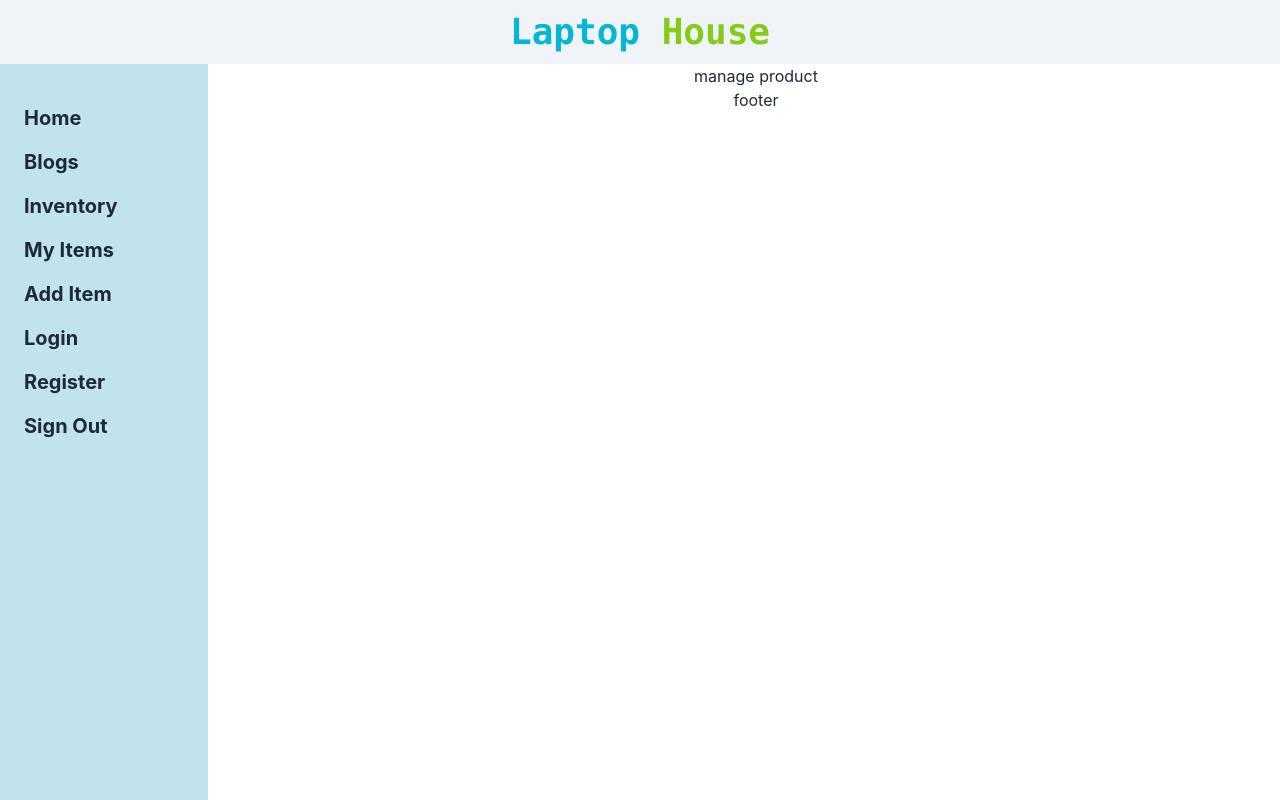
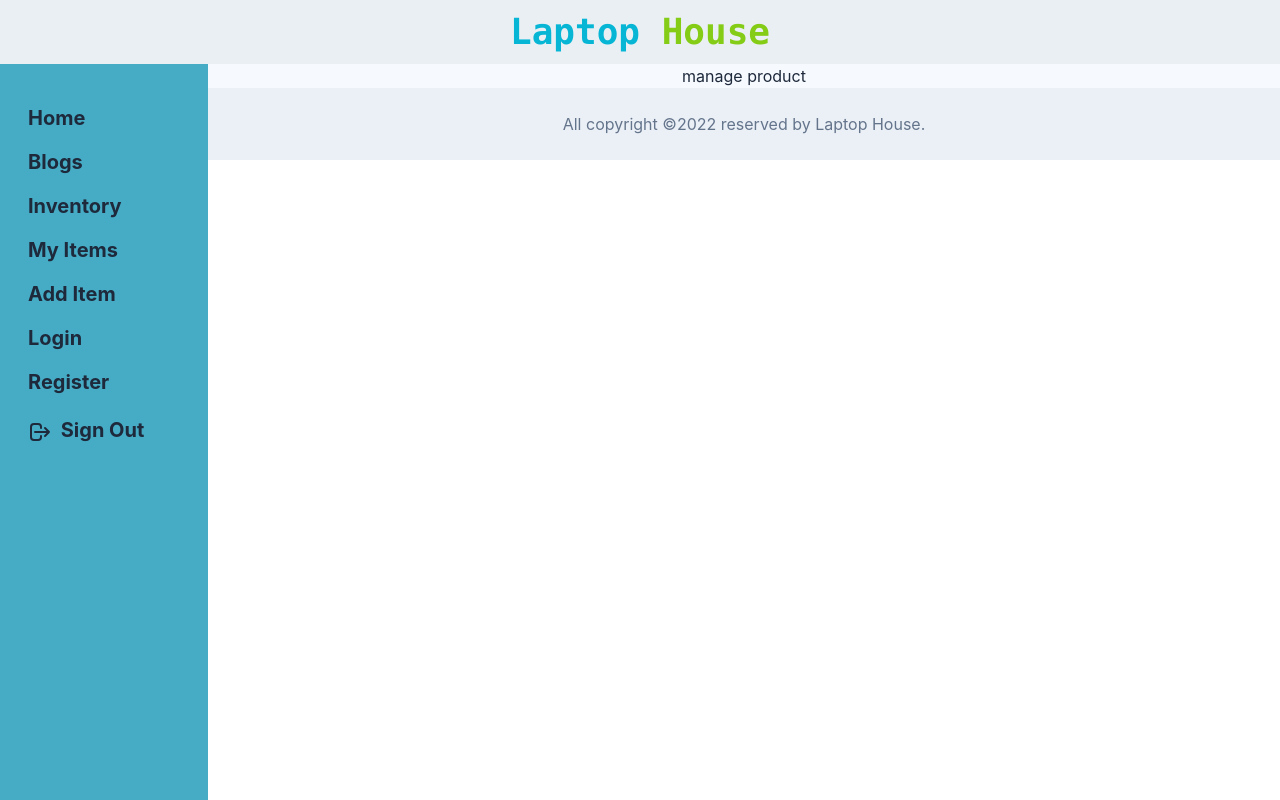
Before and after one commit to aduyti/inventory-client, a React (Create React App) app: page /inventory/1 in a window 1280 px wide. Built offline with nearby package versions, Linux system fonts and the light colour scheme.

Commit message:
banner & home data load

```diff
--- a/package.json
+++ b/package.json
@@ -3,6 +3,7 @@
   "version": "0.1.0",
   "private": true,
   "dependencies": {
+    "@headlessui/react": "^1.6.1",
     "@heroicons/react": "^1.0.6",
     "@testing-library/jest-dom": "^5.16.4",
     "@testing-library/react": "^13.1.1",
--- a/src/App.js
+++ b/src/App.js
@@ -17,13 +17,13 @@ import { useState } from 'react';
 function App() {
   const [isOpen, setIsOpen] = useState(false);
   return (
-    <div className="App text-slate-800 ">
+    <div className="App text-slate-800 relative">
       <Header menuState={[isOpen, setIsOpen]} />
-      <div className="grid grid-cols-[1px_1fr] md:grid-cols-[224px_1fr] md:gap-2">
+      <div className="grid grid-cols-[1px_1fr] md:grid-cols-[208px_1fr] ">
         <div className="relative">
           <NavSideBar menuState={[isOpen, setIsOpen]} />
         </div>
-        <div className="">
+        <div className="bg-blue-100/25 mt-16">
           <Routes>
             <Route path="/" element={<Home />} />
             <Route path="/blogs" element={<Blogs />} />
--- a/src/Components/Banner/Banner.js
+++ b/src/Components/Banner/Banner.js
@@ -2,8 +2,8 @@ import React from 'react';
 
 const Banner = () => {
     return (
-        <div>
-
+        <div className="w-full mb-5">
+            <img className="w-full" src="https://i.ibb.co/gvNs5Gx/banner.png" alt="banner" />
         </div>
     );
 };
--- a/src/Components/ChartSection/ChartSection.js
+++ b/src/Components/ChartSection/ChartSection.js
@@ -3,7 +3,7 @@ import React from 'react';
 const ChartSection = () => {
     return (
         <div>
-
+            ChartSection
         </div>
     );
 };
--- a/src/Components/ContactSection/ContactSection.js
+++ b/src/Components/ContactSection/ContactSection.js
@@ -3,7 +3,7 @@ import React from 'react';
 const ContactSection = () => {
     return (
         <div>
-
+            ContactSection
         </div>
     );
 };
--- a/src/Components/CustomNavLink/CustomNavLink.js
+++ b/src/Components/CustomNavLink/CustomNavLink.js
@@ -8,9 +8,9 @@ const CustomNavLink = ({ children, to }) => {
         end: true
     });
     return (
-        <li className={`${match ? " text-lime-600" : ""}
-        mx-3 px-auto py-2 rounded-lg hover:bg-slate-400/25 hover:text-cyan-600`}>
-            <Link className="pl-3" to={to}>{children}</Link>
+        <li className={`${match ? " text-lime-400" : ""}
+        mx-3 px-auto py-2 rounded-lg hover:bg-slate-400/25 hover:text-cyan-400`}>
+            <Link className="pl-4 block" to={to}>{children}</Link>
         </li>
     );
 };
--- a/src/Components/Footer/Footer.js
+++ b/src/Components/Footer/Footer.js
@@ -2,8 +2,8 @@ import React from 'react';
 
 const Footer = () => {
     return (
-        <div>
-            footer
+        <div className="h-18 bg-slate-200/50 p-6 text-slate-500">
+            All copyright &copy;2022  reserved by Laptop House.
         </div>
     );
 };
--- a/src/Components/Header/Header.js
+++ b/src/Components/Header/Header.js
@@ -5,8 +5,9 @@ import { Link } from 'react-router-dom';
 const Header = ({ menuState }) => {
     const [isOpen, setIsOpen] = menuState;
     return (
-        <div className="h-16 bg-slate-200/50 relative p-3">
-            <div className="fixed top-4 left-4 border-2 rounded border-slate-400/75 hover:border-slate-400 hover:bg-slate-300 cursor-pointer md:hidden" onClick={() => setIsOpen(!isOpen)}>
+        <div className="fixed top-0 left-0 w-full">
+            <div className="h-16 bg-slate-200/70 relative p-3">
+                <div className="absolute top-4 left-4 border-2 rounded border-slate-400/75 hover:border-slate-400 hover:bg-slate-300 cursor-pointer md:hidden" onClick={() => setIsOpen(!isOpen)}>
                     {
                         isOpen ?
                             <XIcon className="h-8 w-8" />
@@ -15,6 +16,7 @@ const Header = ({ menuState }) => {
                 </div>
                 <Link className="font-mono font-extrabold text-4xl text-cyan-500" to="/">Laptop <span className="text-lime-500">House</span></Link>
             </div>
+        </div>
     );
 };
 
--- a/src/Components/NavSideBar/NavSideBar.js
+++ b/src/Components/NavSideBar/NavSideBar.js
@@ -1,12 +1,14 @@
 import React from 'react';
 import CustomNavLink from '../CustomNavLink/CustomNavLink';
+import { LogoutIcon } from '@heroicons/react/outline';
+
 
 const NavSideBar = ({ menuState }) => {
     const [isOpen] = menuState;
 
     return (
         <div className={`${isOpen ? "left-0" : "left-[-220px]"}
-        h-screen bg-cyan-600/25 fixed top-16 md:left-0 ease-in duration-300 w-52 py-8`}>
+        h-screen bg-cyan-600/75 fixed top-16 md:left-0 ease-in duration-300 md:duration-75 w-52 py-8`}>
             <ul className="text-left text-xl font-bold">
                 <CustomNavLink to="/">Home</CustomNavLink>
                 <CustomNavLink to="/blogs">Blogs</CustomNavLink>
@@ -15,10 +17,10 @@ const NavSideBar = ({ menuState }) => {
                 <CustomNavLink to="/inventory/add-new">Add Item</CustomNavLink>
                 <CustomNavLink to="/login">Login</CustomNavLink>
                 <CustomNavLink to="/register">Register</CustomNavLink>
-                <li className="block mx-3 px-auto py-2 rounded-lg hover:bg-slate-400/25 hover:text-cyan-600 cursor-pointer" onClick={() => {
+                <li className="block mx-3 px-auto py-2 rounded-lg hover:bg-slate-400/25 hover:text-cyan-400 cursor-pointer" onClick={() => {
                     console.log("out")
                 }}>
-                    <span className="pl-3" >Sign Out</span>
+                    <LogoutIcon className="pl-4 w-10 h-10 inline" /> <span className="pl-1" >Sign Out</span>
                 </li>
             </ul>
         </div>
--- a/src/Components/ProductsSection/ProductsSection.js
+++ b/src/Components/ProductsSection/ProductsSection.js
@@ -1,10 +1,19 @@
 import React from 'react';
+import use6Products from '../../Utilities/Hooks/use6Products';
+import ProductCard from '../ProductCard/ProductCard'
 
 const ProductsSection = () => {
+    const [products] = use6Products();
+    console.log(products);
     return (
-        <div>
-
-        </div>
+        <>
+            <h2 className="text-3xl font-bold text-cyan-600 py-8">Our Collection</h2>
+            <div>
+                {
+                    products.map((product) => <ProductCard key={product._id} product={product} />)
+                }
+            </div>
+        </>
     );
 };
 
--- a/src/Pages/Home/Home.js
+++ b/src/Pages/Home/Home.js
@@ -1,9 +1,16 @@
 import React from 'react';
+import Banner from '../../Components/Banner/Banner';
+import ProductsSection from '../../Components/ProductsSection/ProductsSection';
+import ChartSection from '../../Components/ChartSection/ChartSection';
+import ContactSection from '../../Components/ContactSection/ContactSection';
 
 const Home = () => {
     return (
         <div>
-            home
+            <Banner />
+            <ProductsSection />
+            <ChartSection />
+            <ContactSection />
         </div>
     );
 };
--- /dev/null
+++ b/src/Utilities/Hooks/use6Products.js
@@ -0,0 +1,13 @@
+import { useEffect, useState } from "react";
+import axios from "axios";
+
+const use6Products = () => {
+    const [products, setProducts] = useState([]);
+    useEffect(() => {
+        axios.get('https://obscure-eyrie-55678.herokuapp.com/inventory/6')
+            .then(results => setProducts(results.data))
+            .catch(err => console.error(err));
+    }, [])
+    return [products, setProducts];
+}
+export default use6Products;
```
Also changed, not shown: 1 other file (tests, documents, lock files or other folders). Lines whose indentation alone changed are shown as unchanged.
